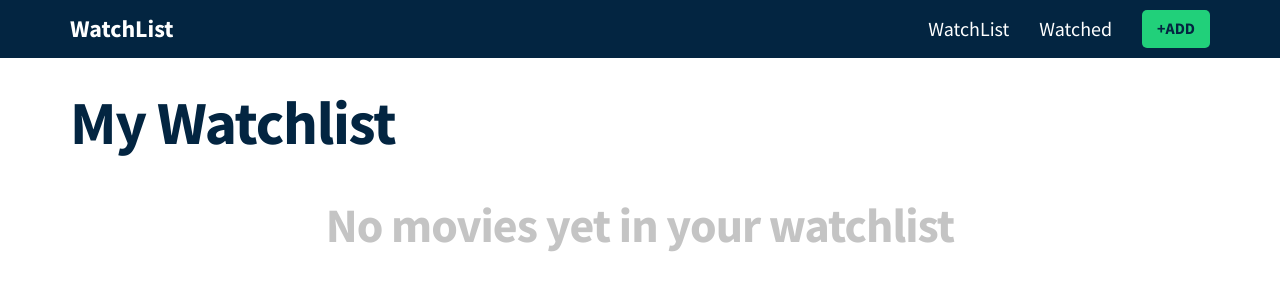
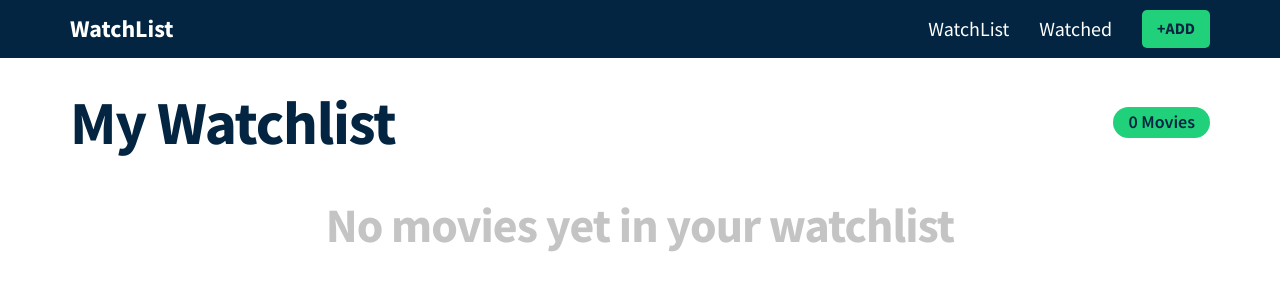
Before and after one commit to Jeffrey949/Movie-Playlist, a React (Vite) app: page / in a window 1280 px wide. Shown: the top 300 px of the page. Built offline with nearby package versions, Linux system fonts and the light colour scheme.

Commit message:
additional button and logic on results page

```diff
--- a/src/components/ResultCard.jsx
+++ b/src/components/ResultCard.jsx
@@ -4,9 +4,16 @@ import { GlobalContext } from '../context/GlobalState';
 export default function ResultCard({ movie }) {
   const imageUrl = 'https://image.tmdb.org/t/p/w200';
 
-  const { addMovieToWatchlist, watchlist } = useContext(GlobalContext);
+  const { addMovieToWatchlist, watchlist, watched, addMovieToWatched } =
+    useContext(GlobalContext);
 
   const storedMovie = watchlist.find((obj) => obj.id === movie.id);
+  const storedMovieWatchted = watched.find((obj) => obj.id === movie.id);
+  const watchlistDisabled = storedMovie
+    ? true
+    : storedMovieWatchted
+    ? true
+    : false;
 
   return (
     <div className="result-card">
@@ -32,9 +39,18 @@ export default function ResultCard({ movie }) {
             className="btn"
             onClick={() => addMovieToWatchlist(movie)}
             // onClick={console.log('hello')}
-            disabled={storedMovie}
+            disabled={watchlistDisabled}
           >
             Add to WatchList
+          </button>
+
+          <button
+            className="btn"
+            onClick={() => addMovieToWatched(movie)}
+            // onClick={console.log('hello')}
+            disabled={storedMovieWatchted}
+          >
+            Add to Watched
           </button>
         </div>
       </div>
--- a/src/components/Watched.jsx
+++ b/src/components/Watched.jsx
@@ -10,6 +10,9 @@ export default function Watched() {
       <div className="container">
         <div className="header">
           <h1 className="heading">Watched Movies</h1>
+          <span className="count-pill">
+            {watched.length} {watched.length === 1 ? 'Movie' : 'Movies'}
+          </span>
         </div>
         {watched.length > 0 ? (
           <div className="movie-grid">
--- a/src/components/Watchlist.jsx
+++ b/src/components/Watchlist.jsx
@@ -9,6 +9,9 @@ export default function Watchlist() {
       <div className="container">
         <div className="header">
           <h1 className="heading">My Watchlist</h1>
+          <span className="count-pill">
+            {watchlist.length} {watchlist.length === 1 ? 'Movie' : 'Movies'}
+          </span>
         </div>
         {watchlist.length > 0 ? (
           <div className="movie-grid">
```
